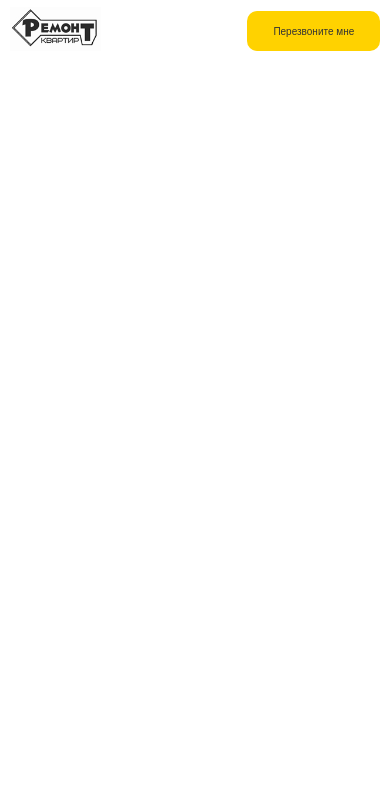
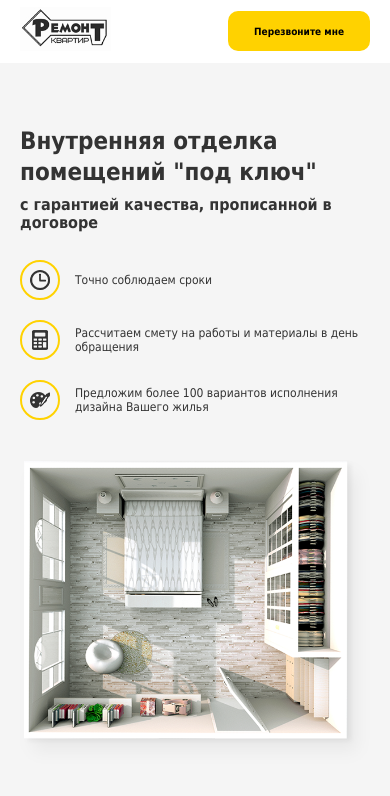
Before and after one commit to klikinstall/repair, a plain HTML site: page index.html in a window 390 px wide. Drawn offline with Linux system fonts and the light colour scheme.

Commit message:
Сверстан и адаптирован блок hero

```diff
--- a/index.html
+++ b/index.html
@@ -31,5 +31,43 @@
     </div>
     <!-- /.navbar -->
   </nav>
+  <main>
+    <section class="hero">
+      <div class="container">
+        <div class="hero_block">
+          <div class="hero_text">
+            <h1 class="hero_text__title">Внутренняя отделка помещений "под ключ"</h1>
+            <span class="hero_text__subtitle">с гарантией качества, прописанной в договоре</span>
+            <ul class="hero_list">
+              <li class="hero_list__item">
+                <div class="hero_list__image">
+                  <img src="img/hero/clock.png" alt="Часы">
+                </div>
+                <span class="hero_list__text">Точно соблюдаем сроки</span>
+              </li>
+              <li class="hero_list__item">
+                <div class="hero_list__image">
+                  <img src="img/hero/calculator.png" alt="Калькулятор">
+                </div>
+                <span class="hero_list__text">Рассчитаем смету на работы и материалы в день обращения</span>
+              </li>
+              <li class="hero_list__item">
+                <div class="hero_list__image">
+                  <img src="img/hero/paint.png" alt="Палитра">
+                </div>
+                <span class="hero_list__text">Предложим более 100 вариантов исполнения дизайна Вашего жилья</span>
+              </li>
+            </ul>
+          </div>
+          <!--     .hero_text     -->
+          <div class="hero_image">
+            <img class="hero_image_picture" src="img/hero/hero_image.png" alt="План квартиры">
+          </div>
+        </div>
+        <!-- .hero_block  -->
+      </div>
+      <!--   .container   -->
+    </section>
+  </main>
 </body>
 </html>
--- a/sass/_colors.sass
+++ b/sass/_colors.sass
@@ -1,2 +1,3 @@
 $main_color: #ffd200
 $text_color: #333
+$background_color: #f5f5f5
--- a/sass/_interface.sass
+++ b/sass/_interface.sass
@@ -1,17 +1,18 @@
+*
+  box-sizing: border-box
 body
-  font-family: sans-serif
+  min-width: 320px
+  font-family: "Tahoma", sans-serif
+  color: $text_color
+a
+  color: $text_color
 img
   max-width: 100%
 .container
-  max-width: 1170px
+  max-width: 1210px
   margin: auto
-@media (max-width: 1200px)
-  .container
-    width: 760px
-@media (max-width: 768px)
-  .container
-    max-width: 580px
-    width: 95%
+  padding-right: 20px
+  padding-left: 20px
 .button
   padding: 19px 30px 17px
   border-radius: 10px
--- /dev/null
+++ b/sass/_media.sass
@@ -0,0 +1,49 @@
+@media (max-width: 1200px)
+  .container
+    max-width: 800px
+
+  .hero
+    padding: 46px 0
+    &_block
+      flex-direction: column
+    &_text
+      max-width: 100%
+    &_list
+      margin-bottom: 40px
+      &__text
+        max-width: calc(100% - 55px)
+    &_image
+      max-width: 100%
+      .hero_image_picture
+        width: 100%
+
+@media (max-width: 768px)
+  .container
+    min-width: 280px
+    width: 100%
+  .navbar
+    &__logo
+      width: 91px
+    &__contacts
+      display: none
+    &__button
+      padding: 15px 26px 14px
+      font-size: 10px
+  .hero
+    padding: 46px 0
+    &_text
+      &__title
+        margin-bottom: 8px
+        font-size: 24px
+        line-height: 31px
+      &__subtitle
+        margin-bottom: 28px
+        font-size: 16px
+    &_list
+      &__item
+        margin-bottom: 20px
+      &__image
+        margin-right: 15px
+      &__text
+        font-size: 12px
+        line-height: 14px
--- /dev/null
+++ b/sass/blocks/_hero.sass
@@ -0,0 +1,53 @@
+.hero
+  padding: 50px 0
+  background-color: $background_color
+  &_block
+    display: -webkit-flex
+    display: -moz-flex
+    display: -ms-flex
+    display: -o-flex
+    display: flex
+    justify-content: space-between
+  &_text
+    flex-basis: 50%
+    max-width: 510px
+    &__title
+      margin-bottom: 40px
+      font-size: 41px
+      font-weight: 700
+      line-height: 55px
+    &__subtitle
+      display: inline-block
+      margin-bottom: 69px
+      font-size: 20px
+      font-weight: 700
+  &_list
+    margin: 0
+    padding: 0
+    &__item
+      display: -webkit-flex
+      display: -moz-flex
+      display: -ms-flex
+      display: -o-flex
+      display: flex
+      align-items: center
+      margin-bottom: 25px
+    &__image
+      display: -webkit-flex
+      display: -moz-flex
+      display: -ms-flex
+      display: -o-flex
+      display: flex
+      justify-content: center
+      align-items: center
+      width: 40px
+      height: 40px
+      margin-right: 30px
+      border-radius: 50%
+      border: 2px solid $main_color
+    &__text
+      max-width: 240px
+      font-size: 14px
+      line-height: 24px
+  &_image
+    max-width: 570px
--- a/sass/blocks/_navbar.sass
+++ b/sass/blocks/_navbar.sass
@@ -28,19 +28,10 @@
     font-size: 13px
   &__phone
     margin-top: 9px
-    color: $text_color
     font-size: 20px
+    font-weight: 700
     text-decoration: none
   &__button
     margin-left: 30px
-    color: $text_color
     font-size: 13px
-@media (max-width: 768px)
-  .navbar
-    &__logo
-      width: 91px
-    &__contacts
-      display: none
-    &__button
-      padding: 15px 26px 14px
-      font-size: 10px
+    font-weight: 700
--- a/sass/style.sass
+++ b/sass/style.sass
@@ -1,3 +1,5 @@
 @import 'colors'
 @import 'interface'
 @import 'blocks/navbar'
+@import 'blocks/hero'
+@import 'media'
```
Also changed, not shown: css/style.css, img/hero/calculator.png (added), img/hero/clock.png (added), img/hero/hero_image.png (added), img/hero/paint.png (added), img/preview_small.jpg (added), 2 other files.
